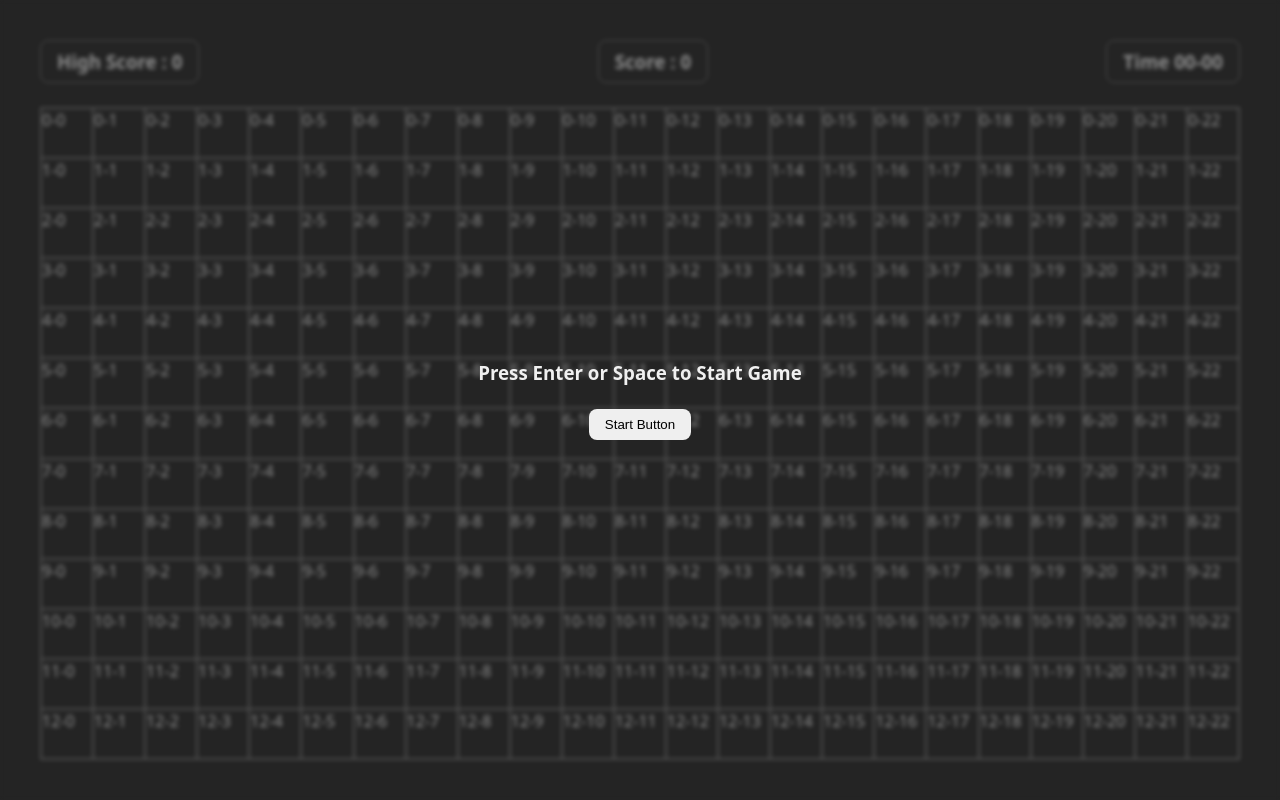
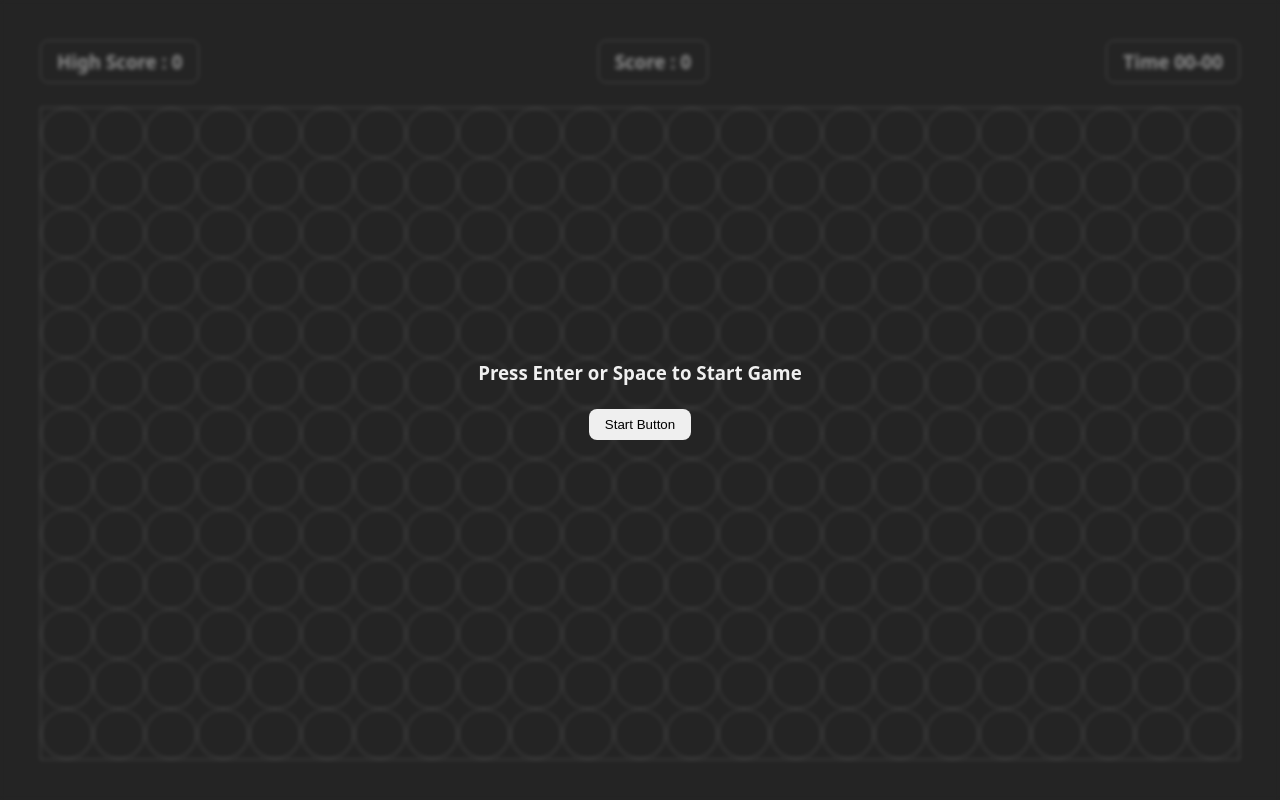
Before and after one commit to thetiwarishubh/JavaScript-Projects, a plain HTML site: page Snake Game/index.html in a window 1280 px wide. Drawn offline with Linux system fonts and the light colour scheme.

Commit message:
complete snake game project

```diff
--- a/Snake Game/app.js
+++ b/Snake Game/app.js
@@ -44,7 +44,7 @@ for (let row = 0; row < rows; row++) {
     const block = document.createElement("div");
     block.classList.add("block");
     board.appendChild(block);
-    block.innerText = `${row}-${col}`;
+    // block.innerText = `${row}-${col}`;
     blocks[`${row}-${col}`] = block;
   }
 }
--- a/Snake Game/style.css
+++ b/Snake Game/style.css
@@ -91,6 +91,7 @@ section .infos {
 
 .block {
     border: 1px solid var(--border-primary-color);
+    border-radius: 50%;
 }
 
 .fill {
```
